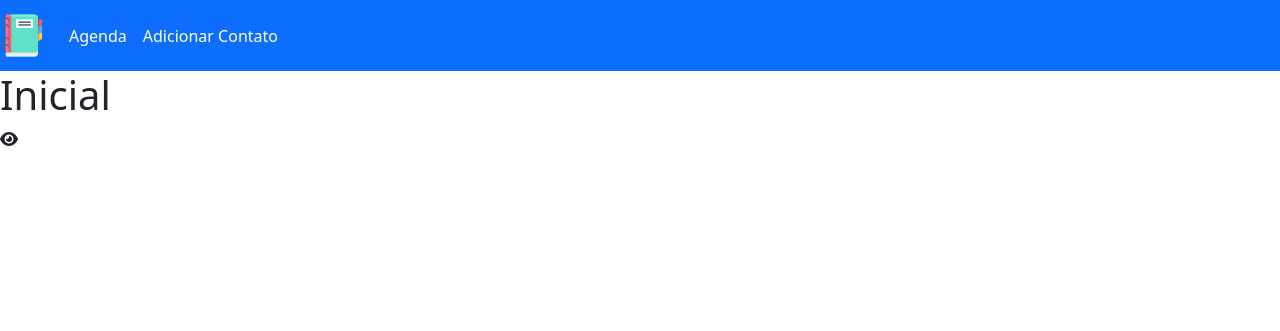
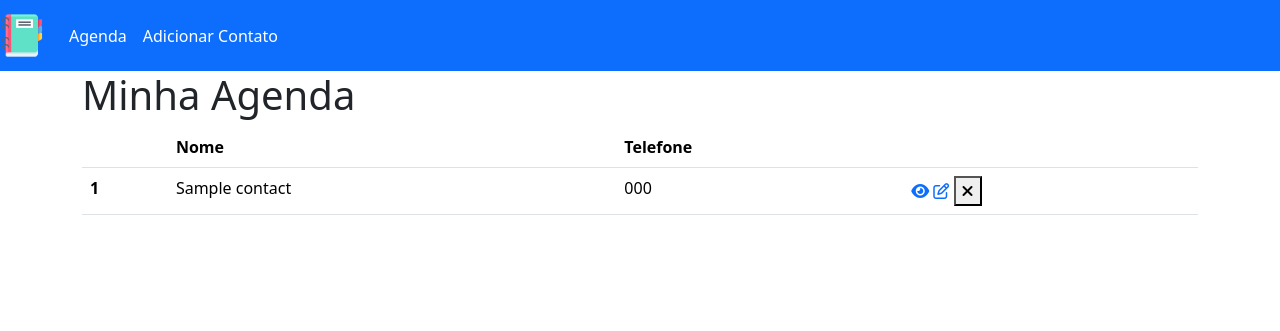
Before and after one commit to giovannibilla01/phonebook, a PHP site: page / in a window 1280 px wide. Shown: the top 331 px of the page. Run offline with PHP 8.4, Linux system fonts and the light colour scheme; tables that the repository leaves empty hold one stand-in row (values such as "Sample post").

Commit message:
created read
created a code for process data and the view list for index page

```diff
--- /dev/null
+++ b/config/process.php
@@ -0,0 +1,16 @@
+<?php
+    session_start();
+
+    include_once("connection.php");
+    include_once("url.php");
+
+    $contacts = [];
+
+    $query = "SELECT * FROM contacts";
+
+    $stmt = $connection->prepare($query);
+
+    $stmt->execute();
+
+    $contacts = $stmt->fetchAll();
+?>
--- a/index.php
+++ b/index.php
@@ -1,8 +1,42 @@
 <?php
     include_once ("templates/header.php");
 ?>
-    <h1>Inicial</h1>
-    <i class="fas fa-eye"></i>
+
+<div class="container">
+    <?php if (isset($printMsg) && $printMsg != ''):?>
+        <p id="msg"><?= $printMsg ?></p>
+    <?php endif ?>
+    <h1 id="main-title">Minha Agenda</h1>
+    <?php if (count($contacts) > 0): ?>
+        <table class="table" id="contacts-table">
+            <thead>
+                <tr>
+                    <th scope="col">&nbsp;</th>
+                    <th scope="col">Nome</th>
+                    <th scope="col">Telefone</th>
+                    <th scope="col">&nbsp;</th>
+                </tr>
+            </thead>
+            <tbody>
+                <?php foreach ($contacts as $contact): ?>
+                    <tr>
+                        <th scope="row"><?= $contact['id'] ?></th>
+                        <td><?= $contact['name'] ?></td>
+                        <td><?= $contact['phone'] ?></td>
+                        <td class="actions">
+                            <a href=""><i class="fas fa-eye check-icon"></i></a>
+                            <a href=""><i class="far fa-edit edit-icon"></i></a>
+                            <button type="submit"><i class="fas fa-times delete-icon"></i></button>
+                        </td>
+                    </tr>
+                <?php endforeach ?>
+            </tbody>
+        </table>
+    <?php else: ?>
+        <p id="empty-list-text">Ainda não há contatos na sua Agenda, <a href="<?= $BASE_URL ?>create.php">Adicione Um</a>!</p>
+    <?php endif ?>
+</div>
+
 <?php
     include_once ("templates/footer.php");
 ?>
--- a/templates/header.php
+++ b/templates/header.php
@@ -1,6 +1,11 @@
 <?php
     include_once ("config/url.php");
-    include_once ("config/connection.php");
+    include_once ("config/process.php");
+
+    if (isset($_SESSION['msg'])) {
+        $printMsg = $_SESSION['msg'];
+        $_SESSION['msg'] = "";
+    }
 ?>
 <!DOCTYPE html>
 <html lang="pt-br">
```
